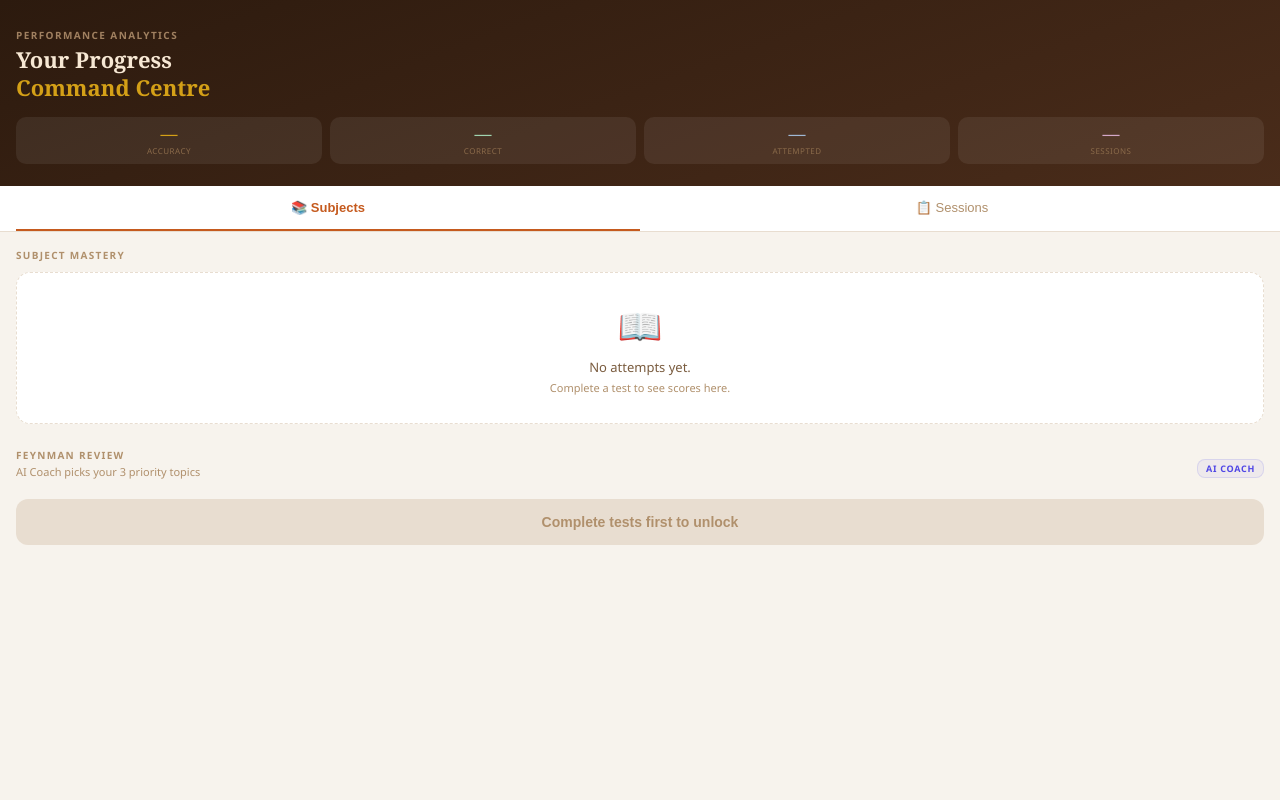
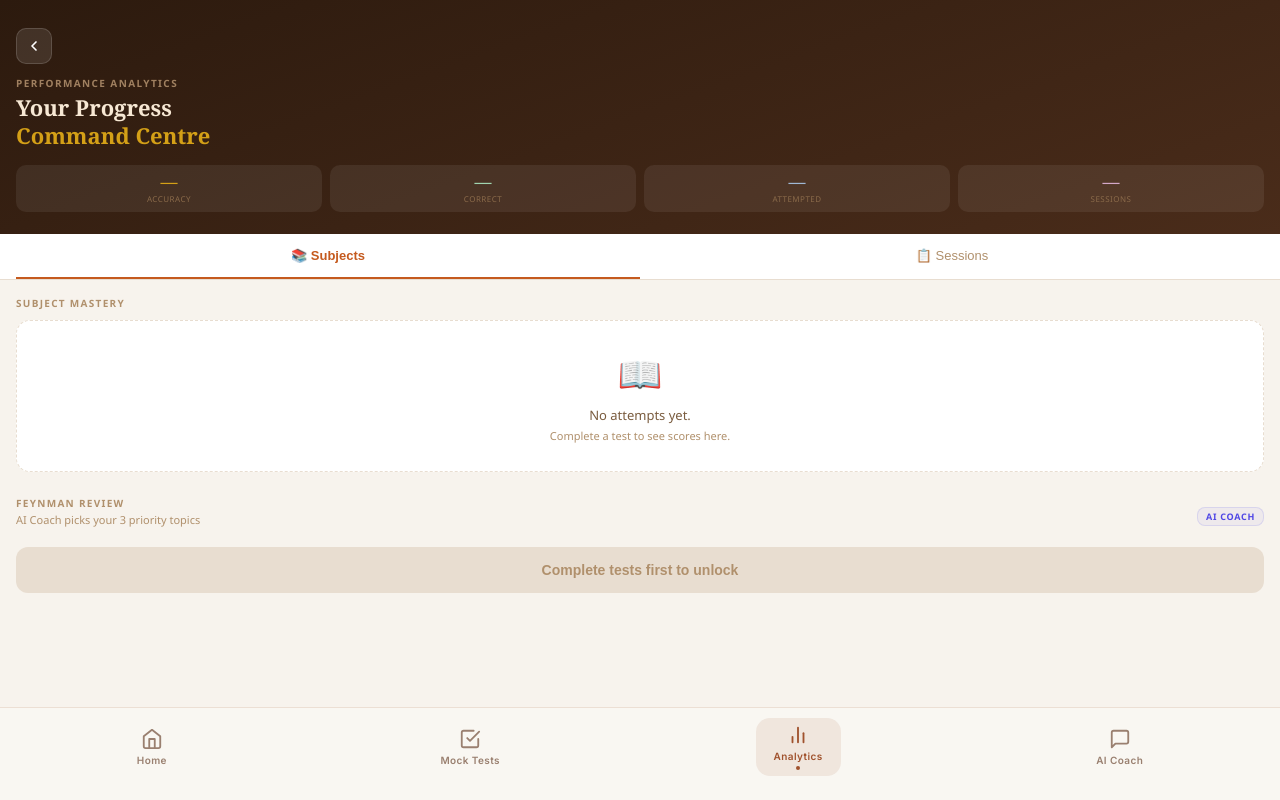
Before and after one commit to pratulparmar/Rankbattle_UPSC, a Next.js app in the folder frontend/: page /analytics in a window 1280 px wide. Built offline with nearby package versions, Linux system fonts and the light colour scheme; a web font is replaced by a local one.

Commit message:
fix: add BottomNav, back button to analytics page

```diff
--- a/frontend/src/app/analytics/page.tsx
+++ b/frontend/src/app/analytics/page.tsx
@@ -13,6 +13,8 @@
  */
 
 import { useState, useEffect, useCallback } from "react";
+import { useRouter } from "next/navigation";
+import BottomNav from "@/components/BottomNav";
 import { AreaChart, Area, ResponsiveContainer, Tooltip } from "recharts";
 
 const API = "https://rankbattleupsc-production.up.railway.app";
@@ -246,6 +248,7 @@ const SL = ({ title, sub }: { title: string; sub?: string }) => (
 
 // ─── Main ─────────────────────────────────────────────────────────────────────
 export default function AnalyticsDashboard() {
+  const router = useRouter();
   const [tab,           setTab]           = useState<"subjects"|"sessions">("subjects");
   // Raw rows from /analytics/me — shape: {subject, topic_id, total_attempts, correct, accuracy}
   const [rows,          setRows]          = useState<any[]>([]);
@@ -397,6 +400,7 @@ export default function AnalyticsDashboard() {
 
       {/* Header */}
       <div style={{ background: `linear-gradient(160deg, ${C.dark} 0%, ${C.darkMid} 100%)`, padding: "28px 16px 22px" }}>
+        <button onClick={() => window.history.length > 1 ? router.back() : router.push("/dashboard")} style={{ background: "rgba(255,255,255,0.1)", border: "1px solid rgba(255,255,255,0.15)", borderRadius: 10, width: 36, height: 36, cursor: "pointer", display: "flex", alignItems: "center", justifyContent: "center", marginBottom: 12 }}><svg width="16" height="16" viewBox="0 0 24 24" fill="none" stroke="white" strokeWidth="2.5" strokeLinecap="round" strokeLinejoin="round"><polyline points="15 18 9 12 15 6"/></svg></button>
         <div style={{ fontSize: 10, color: "#a08060", letterSpacing: "0.14em", fontWeight: 700, marginBottom: 4 }}>
           PERFORMANCE ANALYTICS
         </div>
@@ -619,6 +623,7 @@ export default function AnalyticsDashboard() {
           </div>
         )}
       </div>
+      <BottomNav />
     </div>
   );
 }
```
Also changed, not shown: frontend/src/components/AnalyticsHeader.tsx (added), frontend/src/components/MainLayout.tsx (added).
